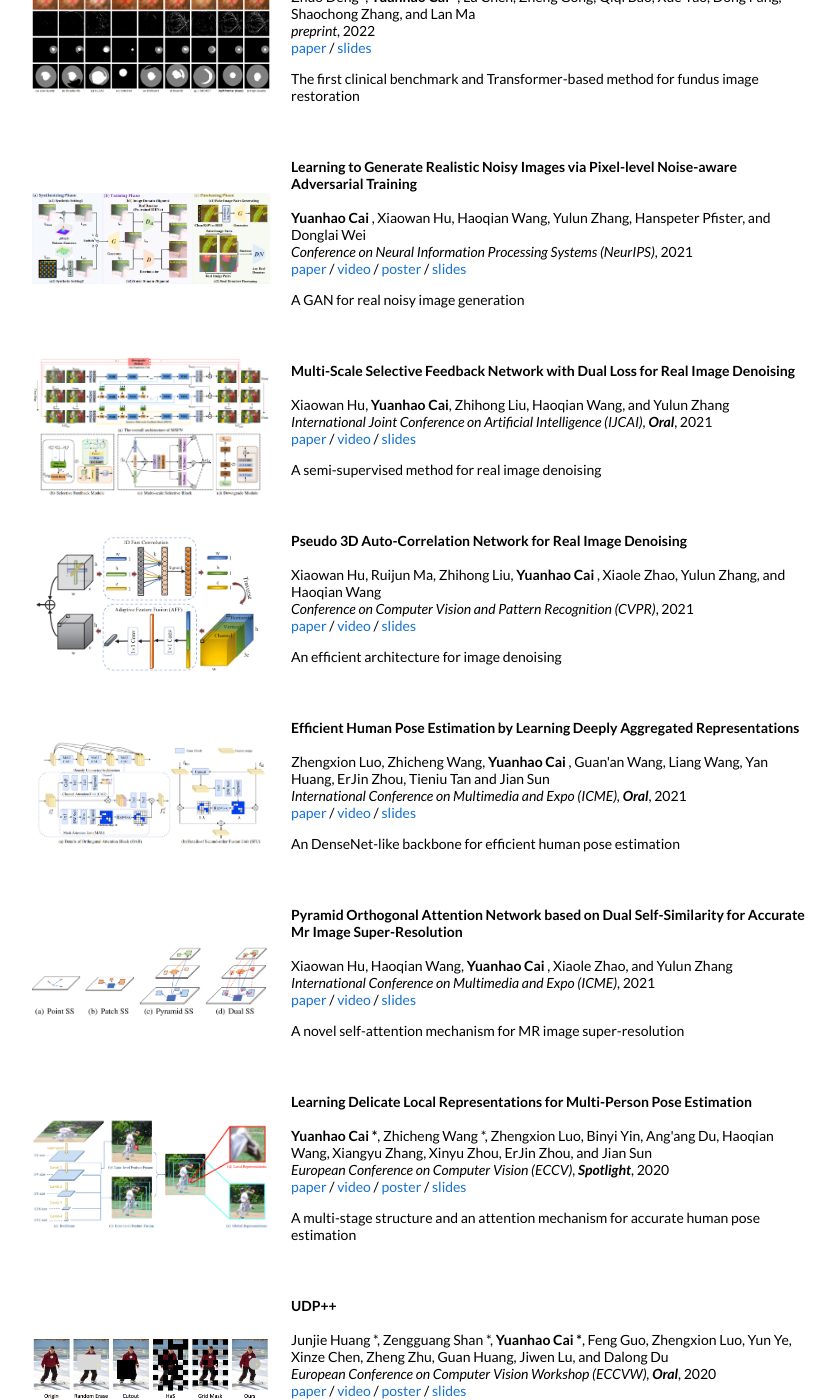
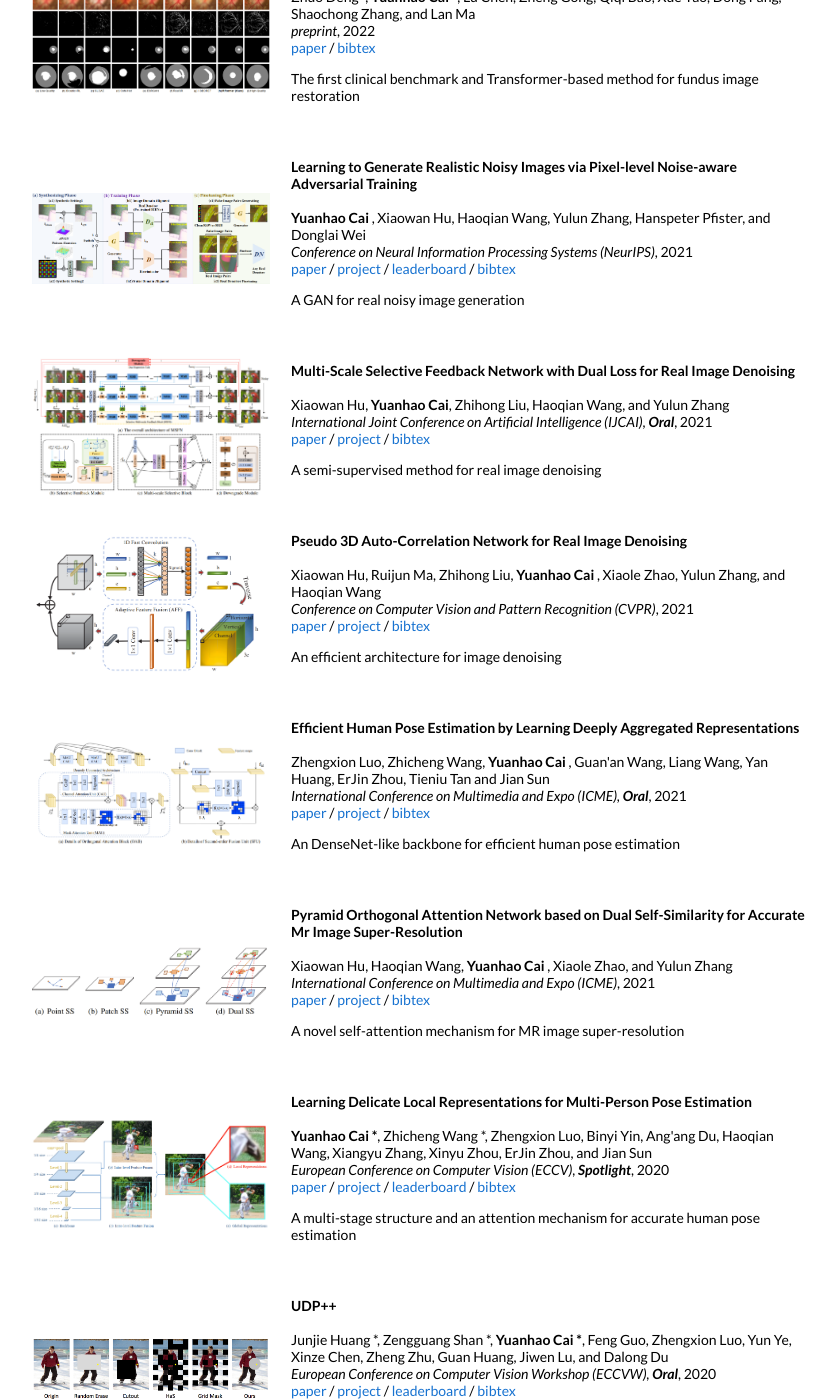
Before and after one commit to ChunmingHe/caiyuanhao1998.github.io, a Jekyll site: the page built from _posts/2022-01-08-cvpr22.markdown, in a window 1280 px wide and 1400 px high, scrolled down 1113 px. Shown: the whole window, without its empty margins (209-1045 px from the left). Built offline with Jekyll 4.4.1, drawn with Linux system fonts in a browser that asks for light colours; some of the changed text lies outside the part shown.

Commit message:
Update default.html

```diff
--- a/_layouts/default.html
+++ b/_layouts/default.html
@@ -107,16 +107,16 @@
               <a href="{{post.paper}}">paper</a> /
               {% endif %}
               {% if post.project %}
-              <a href="{{post.project}}">video</a> /
+              <a href="{{post.project}}">project</a> /
               {% endif %}
               {% if post.code %}
               <a href="{{post.code}}">code</a> /
               {% endif %}
               {% if post.leaderboard %}
-              <a href="{{post.leaderboard}}">poster</a> /
+              <a href="{{post.leaderboard}}">leaderboard</a> /
               {% endif %}
               {% if post.bibtex %}
-              <a href="{{post.bibtex}}">slides</a>
+              <a href="{{post.bibtex}}">bibtex</a>
               {% endif %}
               <p></p>
               {{ post.excerpt }}
```
